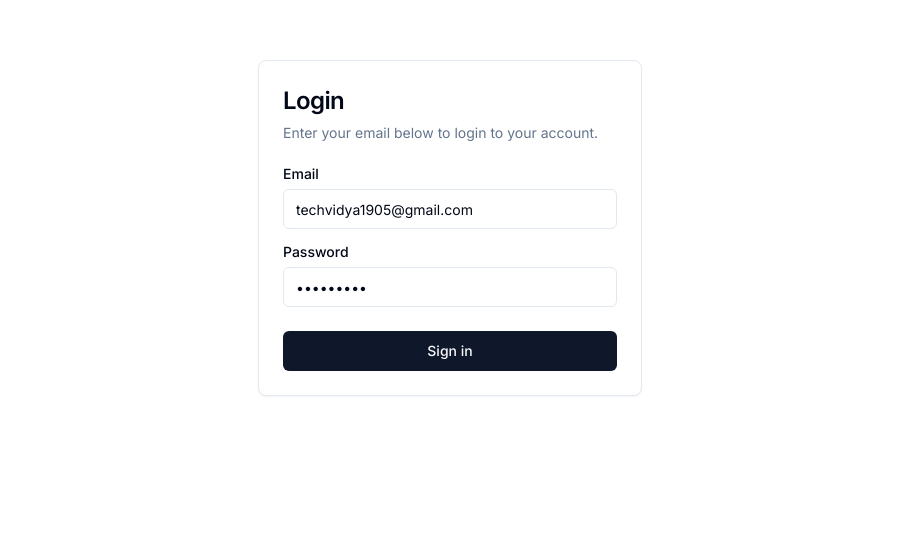
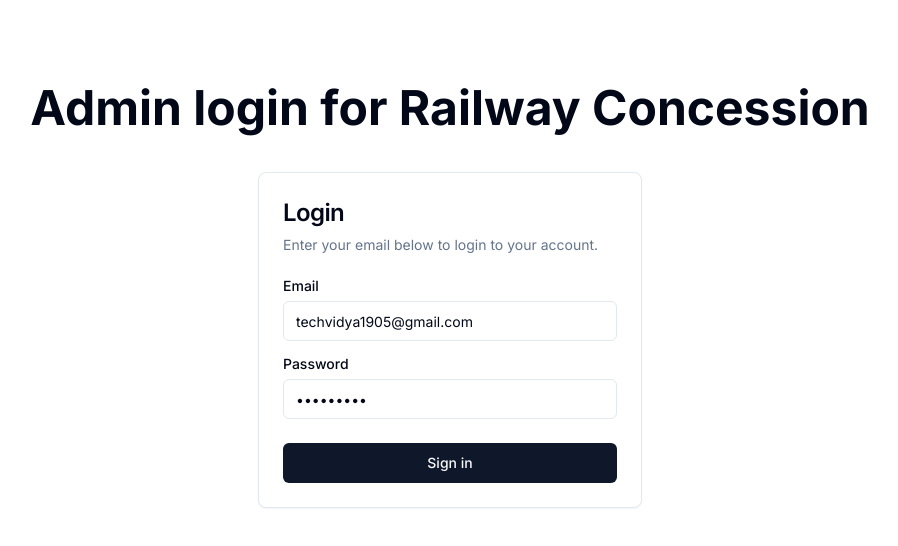
Before and after one commit to vwakesahu/rcs-admin, a Next.js app: page / in a window 1280 px wide. Shown: the part 172-718 px from the top of the page, without its empty margins (190-1088 px from the left). Built offline with nearby package versions, Linux system fonts and the light colour scheme.

Commit message:
first commit

```diff
--- a/app/page.js
+++ b/app/page.js
@@ -4,9 +4,11 @@ import Login from "@/components/login";
 import React, { useState } from "react";
 import { useSelector } from "react-redux";
 
+
 const Page = () => {
-  const { user } = useSelector((state) => state.user);
-  return <>{user.authenticated ? <HomePage /> : <Login />}</>;
+  const { user } = useSelector((state) => state.user) || {};
+
+  return <>{user?.authenticated ? <HomePage /> : <Login />}</>;
 };
 
 export default Page;
--- a/components/login.js
+++ b/components/login.js
@@ -43,7 +43,12 @@ const Login = () => {
     }
   };
   return (
-    <div className="h-screen w-full grid place-items-center">
+    <div className="mt-64 w-full grid place-items-center">
+      <div>
+        <p className="text-5xl font-bold mb-10">
+          Admin login for Railway Concession
+        </p>
+      </div>
       <Card className="w-full max-w-sm">
         <CardHeader>
           <CardTitle className="text-2xl">Login</CardTitle>
```
Also changed, not shown: 2 other files (tests, documents, lock files or other folders).
